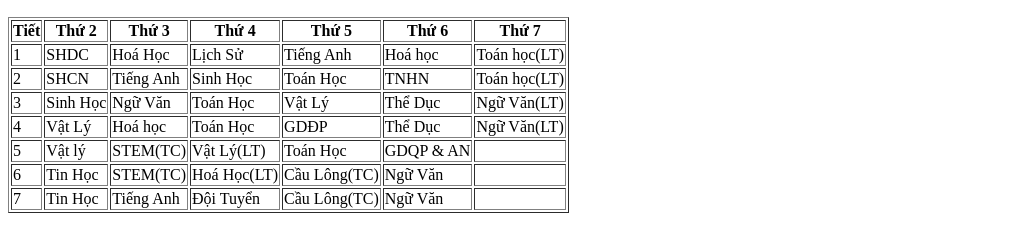
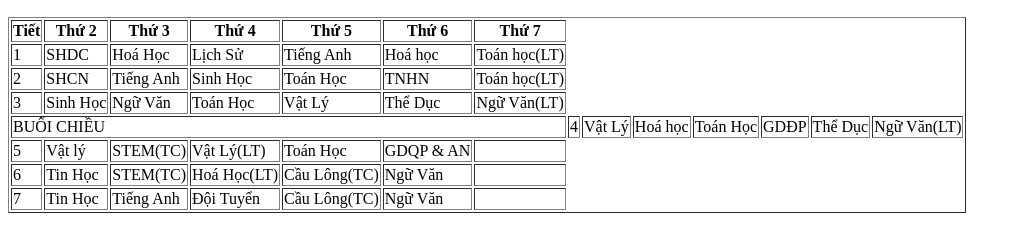
Before and after one commit to bathy85/Bathi, a plain HTML site: page index.html in a window 1280 px wide. Shown: the part 96-348 px from the top of the page, without its empty margins (0-1021 px from the left). Drawn offline with Linux system fonts and the light colour scheme.

Commit message:
Update index.html

```diff
--- a/index.html
+++ b/index.html
@@ -1,6 +1,9 @@
 <html>
     <head>
       <meta charset="utf-8">
+        <style>
+            td {text align: center;}
+        </style>
     </head>
   <body>
       <h1> THỜI KHOÁ BIỂU </h1>
@@ -43,6 +46,7 @@
             <td> Ngữ Văn(LT)  </td>
          </tr>
          <tr>
+             <td colspan ="7" style= "text align: center;"> BUỔI CHIỀU
             <td> 4 </td>
             <td> Vật Lý  </td>
             <td> Hoá học  </td>
```
